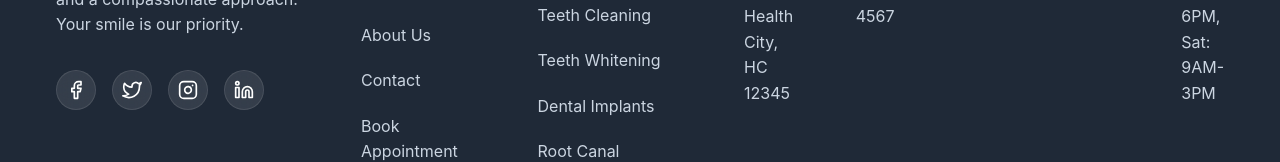
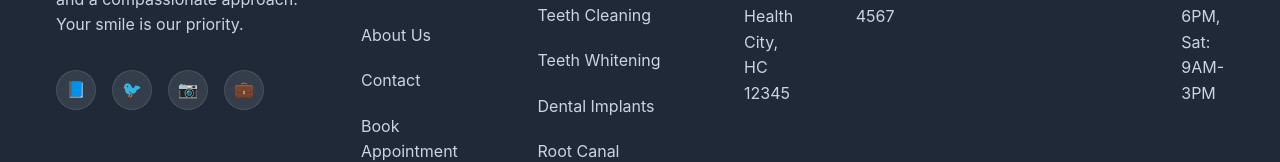
Before and after one commit to ahmerzulfiqar06/dental-manage-system, a React (Create React App) app in the folder dental-frontend/: page /booking in a window 1280 px wide. Shown: the part 1319-1481 px from the top of the page. Built offline with nearby package versions, Linux system fonts and the light colour scheme.

Commit message:
Replace social media React Icons with emojis to fix TypeScript strict mode issues

```diff
--- a/dental-frontend/src/components/Footer.tsx
+++ b/dental-frontend/src/components/Footer.tsx
@@ -1,7 +1,7 @@
 import React from 'react';
 import { Link } from 'react-router-dom';
 import { motion } from 'framer-motion';
-import { FiPhone, FiMail, FiMapPin, FiClock, FiFacebook, FiTwitter, FiInstagram, FiLinkedin } from 'react-icons/fi';
+import { FiPhone, FiMail, FiMapPin, FiClock } from 'react-icons/fi';
 import './Footer.css';
 
 const Footer: React.FC = () => {
@@ -74,7 +74,7 @@ const Footer: React.FC = () => {
                   whileTap={{ scale: 0.95 }}
                   aria-label="Facebook"
                 >
-                  <FiFacebook size={20} />
+                  📘
                 </motion.a>
                 <motion.a
                   href="#"
@@ -83,7 +83,7 @@ const Footer: React.FC = () => {
                   whileTap={{ scale: 0.95 }}
                   aria-label="Twitter"
                 >
-                  <FiTwitter size={20} />
+                  🐦
                 </motion.a>
                 <motion.a
                   href="#"
@@ -92,7 +92,7 @@ const Footer: React.FC = () => {
                   whileTap={{ scale: 0.95 }}
                   aria-label="Instagram"
                 >
-                  <FiInstagram size={20} />
+                  📷
                 </motion.a>
                 <motion.a
                   href="#"
@@ -101,7 +101,7 @@ const Footer: React.FC = () => {
                   whileTap={{ scale: 0.95 }}
                   aria-label="LinkedIn"
                 >
-                  <FiLinkedin size={20} />
+                  💼
                 </motion.a>
               </div>
             </motion.div>
```
